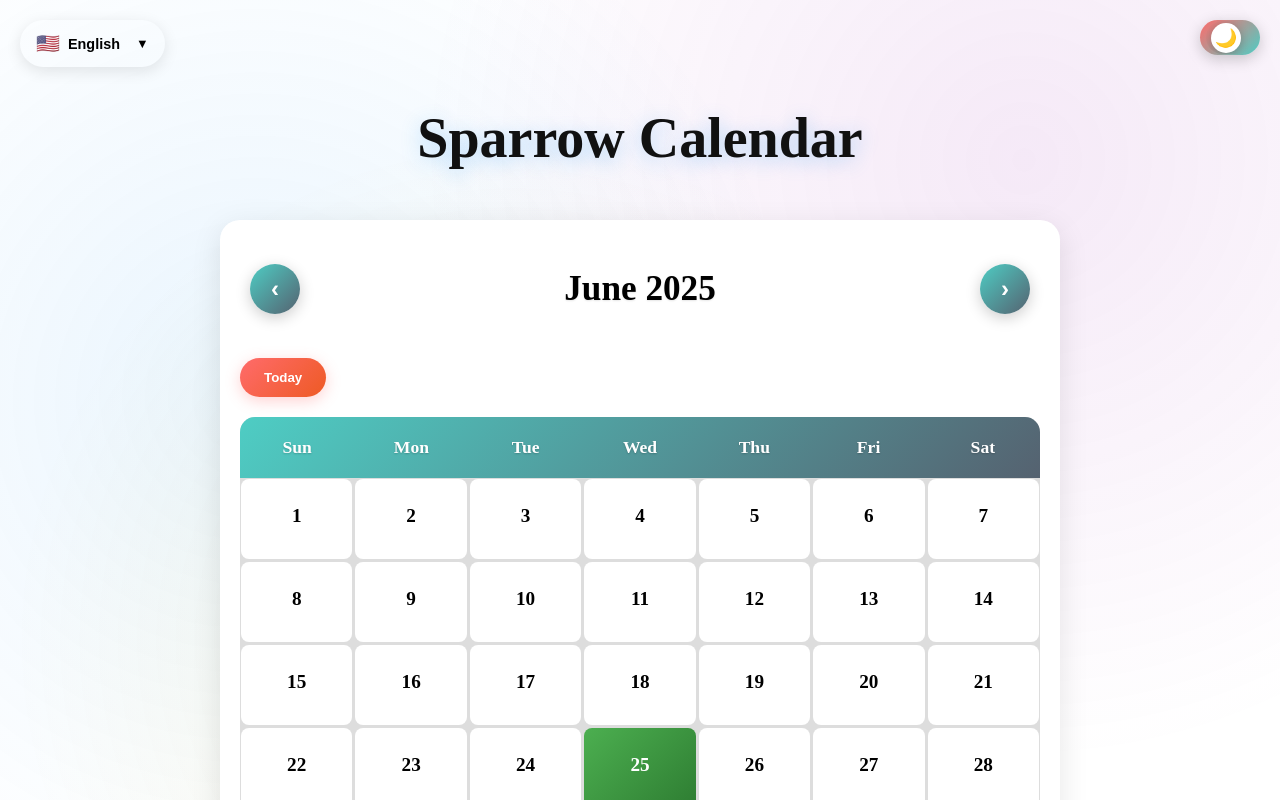
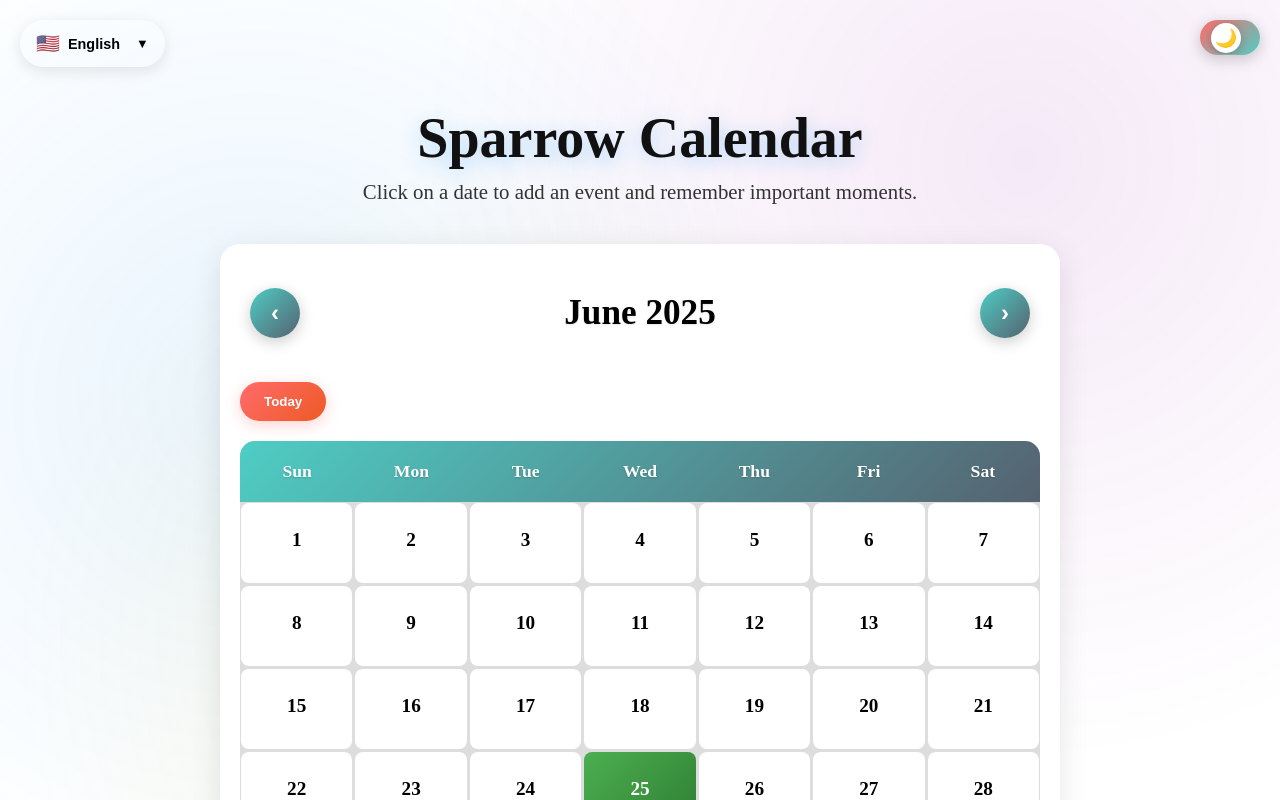
Before and after one commit to Akkshaykr/Calendar, a React (Vite) app: page / in a window 1280 px wide. Shown: the top 800 px of the page. Built offline with nearby package versions, Linux system fonts and the light colour scheme.

Commit message:
add the subtitles

```diff
--- a/src/index.jsx
+++ b/src/index.jsx
@@ -3,7 +3,7 @@
 import ThemeToggle from "./components/ThemeToggle";
 import LanguageSelector from "./components/LanguageSelector";
 
-import './index.css';
+import 'src/index.css';
 
 const Index = () => {
   const [theme, setTheme] = useState('light-theme');
@@ -20,19 +20,18 @@
   const handleLanguageChange = (newLanguage) => {
     setLanguage(newLanguage);
   };
-
 const translations = {
   en: {
     title: 'Sparrow Calendar',
-
+    subtitle: 'Click on a date to add an event and remember important moments.',
   },
   hi: {
     title: 'रंगबिरंगा कैलेंडर',
-
+    subtitle: 'किसी तारीख़ पर क्लिक करें और ज़रूरी पल याद रखने के लिए इवेंट जोड़ें।',
   },
   ta: {
     title: 'வண்ணமயமான நாட்காட்டி',
-
+    subtitle: 'நிகழ்வுகளை நினைவில் வைத்திருக்க தேதியை கிளிக் செய்து சேர்க்கவும்.',
   }
 };
 
```
Lines whose indentation alone changed are shown as unchanged.
